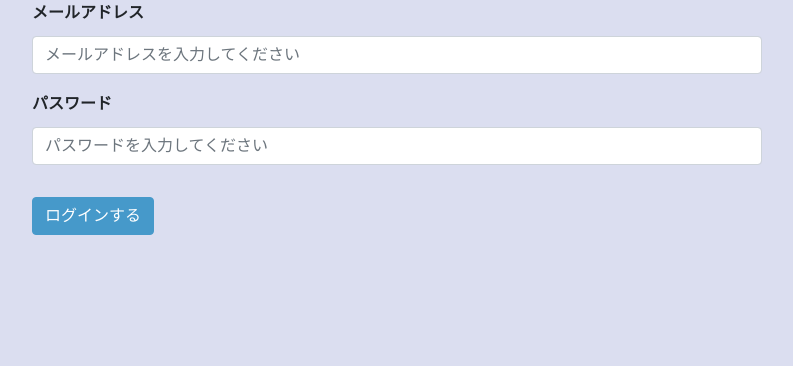
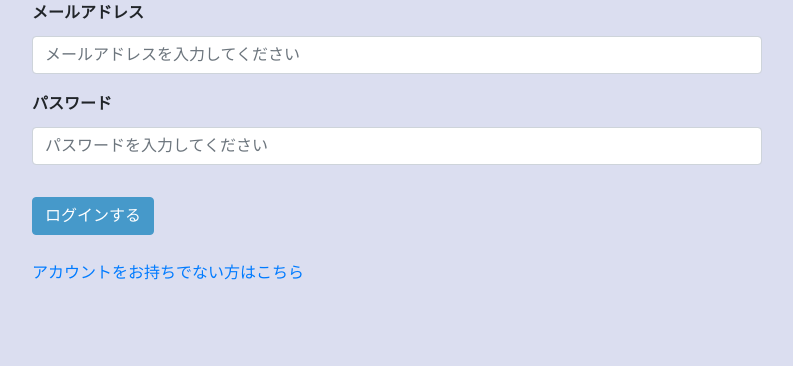
Before and after one commit to tsubasashimazaki/thread, a PHP site: page /login.php in a window 1280 px wide. Shown: the part 175-541 px from the top of the page, without its empty margins (243-1036 px from the left). Run offline with PHP 8.4, Linux system fonts and the light colour scheme; data that the repository does not hold is empty; some libraries are stand-ins or nearby versions.

Commit message:
modified: ログイン機能調整

```diff
--- a/css/style.css
+++ b/css/style.css
@@ -11,7 +11,7 @@ img{
     height: auto;
 }
 
-/* ーーーー　header.php　ーーーーー */
+/* ------------------ header.php ------------------ー */
 .threadIcon {
     margin-left: .5rem;
 }
@@ -22,7 +22,7 @@ img{
     color: #fff!important;
 }
 
-/* ーーーー　top.php　ーーーーー */
+/* ------------------ top.php ------------------ー */
 .main {
     background-image: url(../img/bg-ground.png);
     background-size: cover;
@@ -46,22 +46,27 @@ img{
     margin: 0;
 }
 
-/* ーーーー　add.php　ーーーーー */
+/* ------------------ add.php ------------------ー */
 .btn-primary {
     background-color: #4699ca;
     border-color: #4699ca;
 }
-/* ーーーー　confirm.php　ーーーーー */
+/* ------------------ confirm.php ------------------ー */
 .historyBack {
     color: #fff!important;
     text-decoration: none!important;
 }
-
-/* ーーーー　validation　ーーーーー */
+/* ------------------ login.php ------------------ー */
+.addMember {
+    display: block;
+    padding-top: 1.5rem;
+}
+/* ------------------ common_validation ------------------ー */
 .error {
     color: tomato;
     font-size: 14px;
 }
+
 
 
 
--- a/index.php
+++ b/index.php
@@ -1 +1,2 @@
+
 <h1>ログイン成功</h1>
--- a/login.php
+++ b/login.php
@@ -61,6 +61,8 @@ if(!empty($_POST)) {
                 <?php endif; ?>
             </div>
             <button type="submit" class="btn btn-primary mt-3">ログインする</button>
+            <a href="add.php" class="addMember">アカウントをお持ちでない方はこちら</あ>
+
         </form>
     </div>
 </div>
--- a/templates/header.php
+++ b/templates/header.php
@@ -23,6 +23,7 @@
   <div class="collapse navbar-collapse" id="navbarTogglerDemo02">
     <ul class="navbar-nav ml-auto mr-5 mt-2 mt-lg-0">
     <li class="nav-item">
+      <!-- もしログインしているメンバーであれば新規登録の表示を変更する -->
         <a class="nav-link ml-3" href="add.php">新規登録</a>
       </li>
       <li class="nav-item">
```
Also changed, not shown: README.md.
